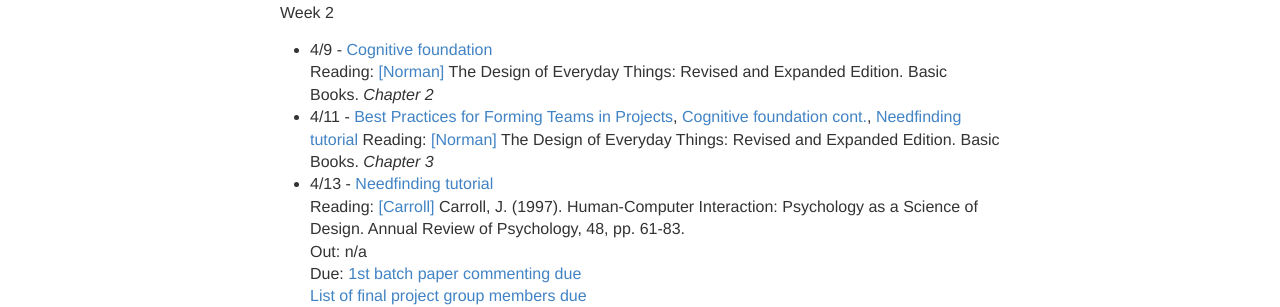
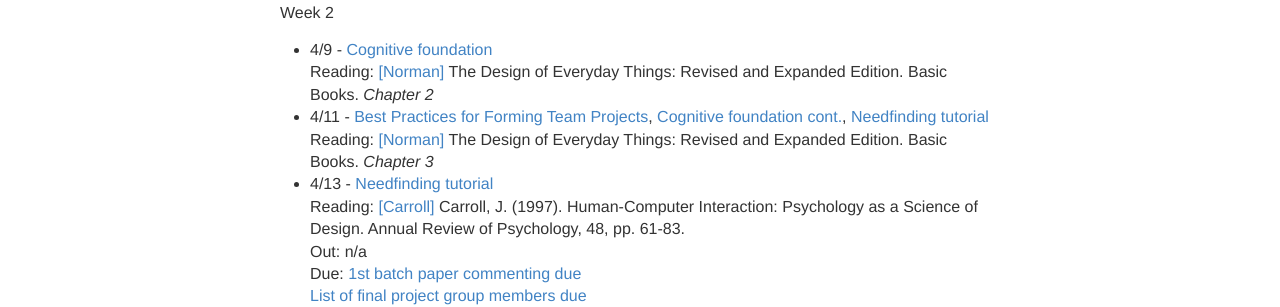
Before and after one commit to hciwang/hciwang.github.io, a Jekyll site: the page built from _posts/2018-3-25-lectures.md, in a window 1280 px wide. Shown: the part 681-988 px from the top of the page. Built offline with Jekyll 4.4.1, drawn with Linux system fonts in a browser that asks for light colours.

Commit message:
discussion1

```diff
--- a/_posts/2018-3-25-lectures.md
+++ b/_posts/2018-3-25-lectures.md
@@ -21,7 +21,7 @@ Due: n/a
 Week 2
 - 4/9 - [Cognitive foundation](https://canvas.ucdavis.edu/files/3250608/download?download_frd=1)
 Reading: [[Norman]](https://www.basicbooks.com/titles/don-norman/the-design-of-everyday-things/9780465050659/) The Design of Everyday Things: Revised and Expanded Edition. Basic Books. *Chapter 2*
-- 4/11 - [Best Practices for Forming Teams in  Projects](https://canvas.ucdavis.edu/files/3265634/download?download_frd=1), [Cognitive foundation cont.](https://canvas.ucdavis.edu/files/3250608/download?download_frd=1), [Needfinding tutorial]()
+- 4/11 - [Best Practices for Forming Team Projects](https://canvas.ucdavis.edu/files/3265634/download?download_frd=1), [Cognitive foundation cont.](https://canvas.ucdavis.edu/files/3250608/download?download_frd=1), [Needfinding tutorial]()
 Reading: [[Norman]](https://www.basicbooks.com/titles/don-norman/the-design-of-everyday-things/9780465050659/) The Design of Everyday Things: Revised and Expanded Edition. Basic Books. *Chapter 3*
 - 4/13 - [Needfinding tutorial]()
 Reading: [[Carroll]](https://canvas.ucdavis.edu/files/3250636/download?download_frd=1) Carroll, J. (1997). Human-Computer Interaction: Psychology as a Science of Design. Annual Review of Psychology, 48, pp. 61-83.
```
